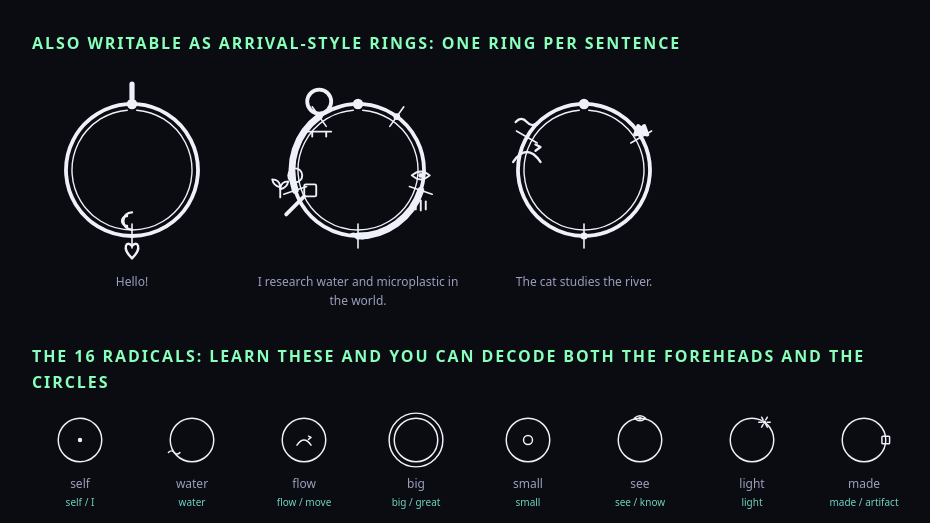
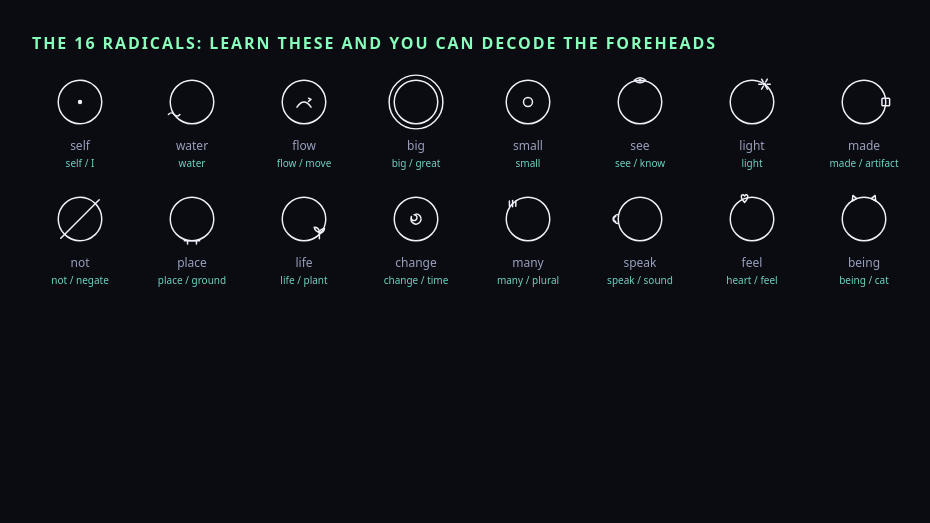
Before and after one commit to syydaniel/nyalang, a website: page demo/index.html in a window 1280 px wide. Shown: the part 734-1257 px from the top of the page, without its empty margins (168-1098 px from the left). After the commit the page ends 1066 px from the top, so only its background shows below. Drawn offline with Linux system fonts and the light colour scheme.

Commit message:
Render full vocabulary; remove old ring previews + sections
- preview-sigils.png now charts the full core vocabulary (122 words), each cat
  labeled with its English gloss and romanized Nya.
- Remove the old ring preview images (preview-rings/-sentence/preview.png) and
  the Arrival-rings sections from the README and demo. The unified cat-sigil
  script is the single representation. Radicals stay, reframed as the cat's
  forehead (meaning) layer; the NyaGlyph font reframed as the name-alphabet.

Co-Authored-By: Claude Opus 4.8 (1M context) <noreply@anthropic.com>

```diff
--- a/demo/index.html
+++ b/demo/index.html
@@ -42,28 +42,20 @@
   <p class="sub">Proper nouns are not turned into sigils; they are spelled in the cat-alphabet, a separate register.</p>
   <div class="alpha" id="alpha">Yiyang Shen · Daniel</div>
 
-  <h2>Also writable as Arrival-style rings: one ring per sentence</h2>
-  <div class="logos" id="logos"></div>
-
-  <h2>The 16 radicals: learn these and you can decode both the foreheads and the circles</h2>
+  <h2>The 16 radicals: learn these and you can decode the foreheads</h2>
   <div class="legend" id="legend"></div>
 
   <script type="module">
     import { translate } from '../nya/nya.mjs';
     import { renderCatText } from '../nya/script.mjs';
-    import { renderNested, renderGlyph, RADICAL_GLOSSES } from '../nya/logogram.mjs';
+    import { renderGlyph, RADICAL_GLOSSES } from '../nya/logogram.mjs';
     const inp = document.getElementById('in');
     const elNya = document.getElementById('nya');
     const elSigils = document.getElementById('sigils');
-    const elLogos = document.getElementById('logos');
 
     function update() {
       elSigils.innerHTML = renderCatText(inp.value, { size: 46 });
       elNya.textContent = translate(inp.value);
-      const sentences = inp.value.split(/(?<=[.!?])\s+/).map((s) => s.trim()).filter(Boolean);
-      elLogos.innerHTML = (sentences.length ? sentences : [inp.value])
-        .map((s) => `<div class="item" style="width:auto;max-width:220px">${renderNested(s, { size: 200 })}<div class="w">${s}</div></div>`)
-        .join('');
     }
     inp.addEventListener('input', update);
     update();
```
Also changed, not shown: README.md, demo/preview-rings.png (deleted), demo/preview-sentence.png (deleted), demo/preview-sigils.png.
